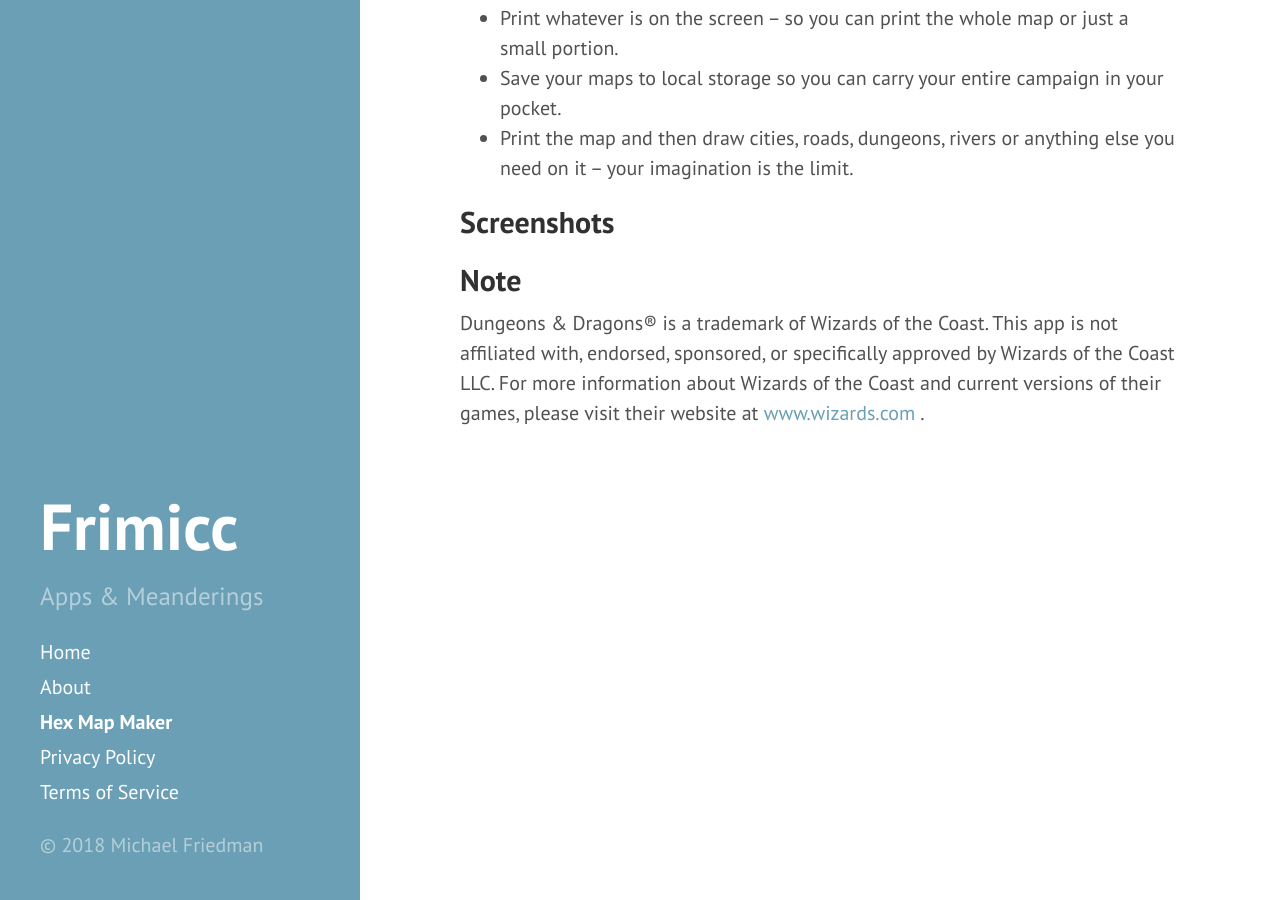
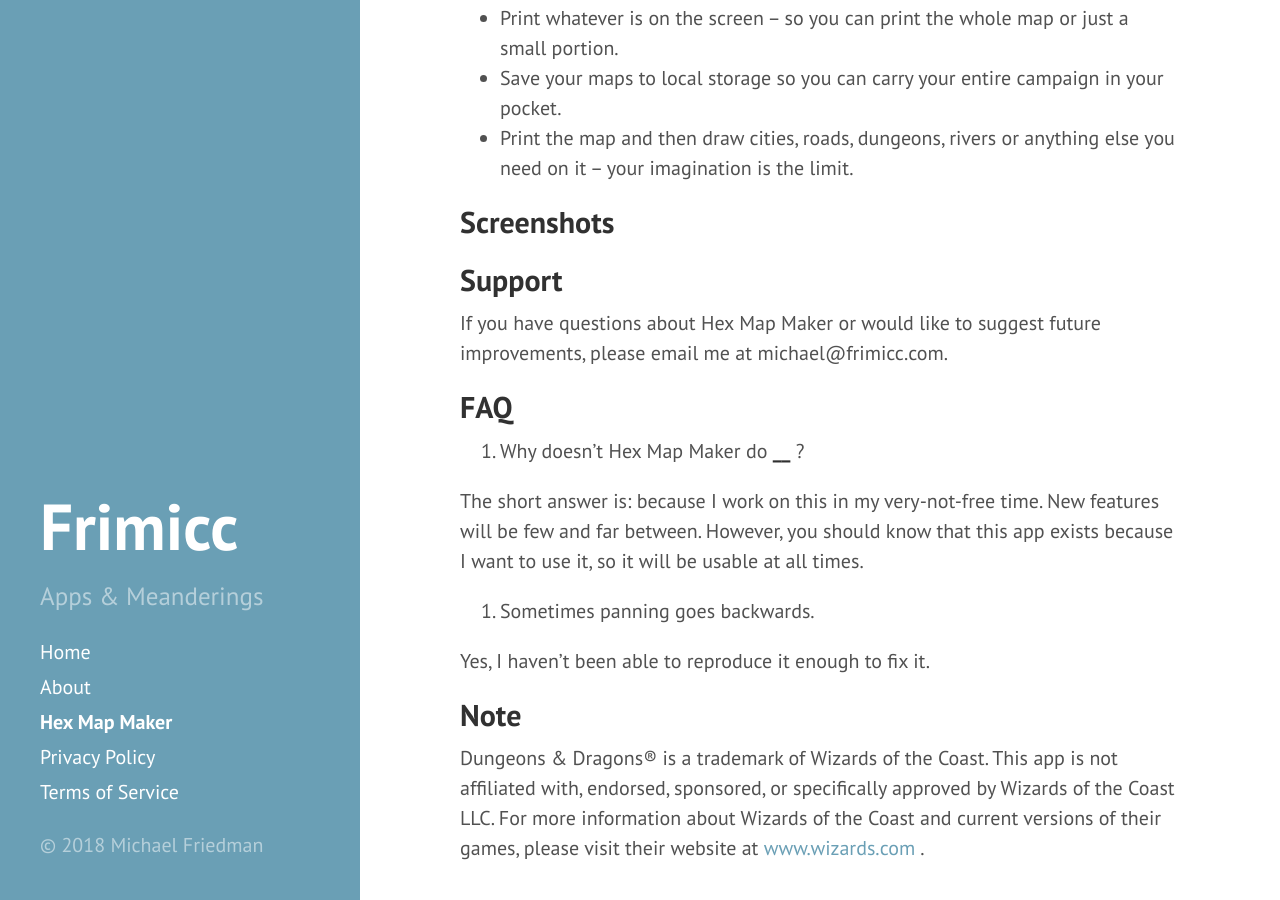
Before and after one commit to frimicc/frimicc.github.io, a Jekyll site: the page built from hexmapmaker.md, in a window 1280 px wide and 900 px high, scrolled down 752 px. Built offline with Jekyll 4.4.1, drawn with Linux system fonts in a browser that asks for light colours.

Commit message:
Add support and FAQ section to hexmapmaker.md.

```diff
--- a/hexmapmaker.md
+++ b/hexmapmaker.md
@@ -22,6 +22,23 @@ Change hex types or map size without losing your current map! (Though it will lo
 
 ## Screenshots
 
+## Support
+
+If you have questions about Hex Map Maker or would like to suggest future improvements, please email me at {{
+site.author.email }}.
+
+## FAQ
+
+1. Why doesn't Hex Map Maker do ______ ?
+
+The short answer is: because I work on this in my very-not-free time. New features will be few and far between.
+However, you should know that this app exists because I want to use it, so it will be usable at all times.
+
+2. Sometimes panning goes backwards.
+
+Yes, I haven't been able to reproduce it enough to fix it.
+
+
 ## Note
 
 Dungeons & Dragons® is a trademark of Wizards of the Coast. This app is not affiliated with, endorsed, sponsored, or specifically approved by Wizards of the Coast LLC. For more information about Wizards of the Coast and current versions of their games, please visit their website at [www.wizards.com](http://www.wizards.com/) .
```
